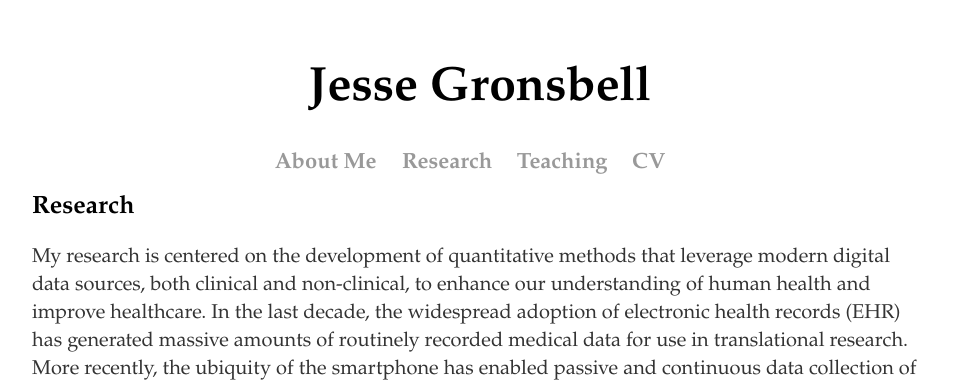
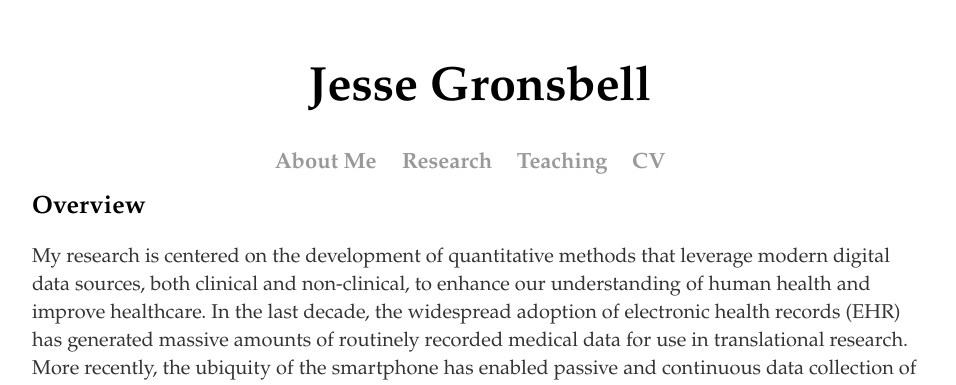
Before and after one commit to jgrons/old_website, a Jekyll site: the page built from research.html, in a window 1280 px wide. Shown: the top 385 px of the page, without its empty margins (160-1116 px from the left). Built offline with Jekyll 4.4.1, drawn with Linux system fonts in a browser that asks for light colours.

Commit message:
Update research.html

```diff
--- a/research.html
+++ b/research.html
@@ -3,7 +3,7 @@ layout: default
 title: Jesse Gronsbell
 ---
 <div class="blurb">
-	<h1 style="font-size:25px; font-family: palatino">Research </h1>
+	<h1 style="font-size:25px; font-family: palatino"> Overview </h1>
 
 	<div class="span2">
         </div>
```
